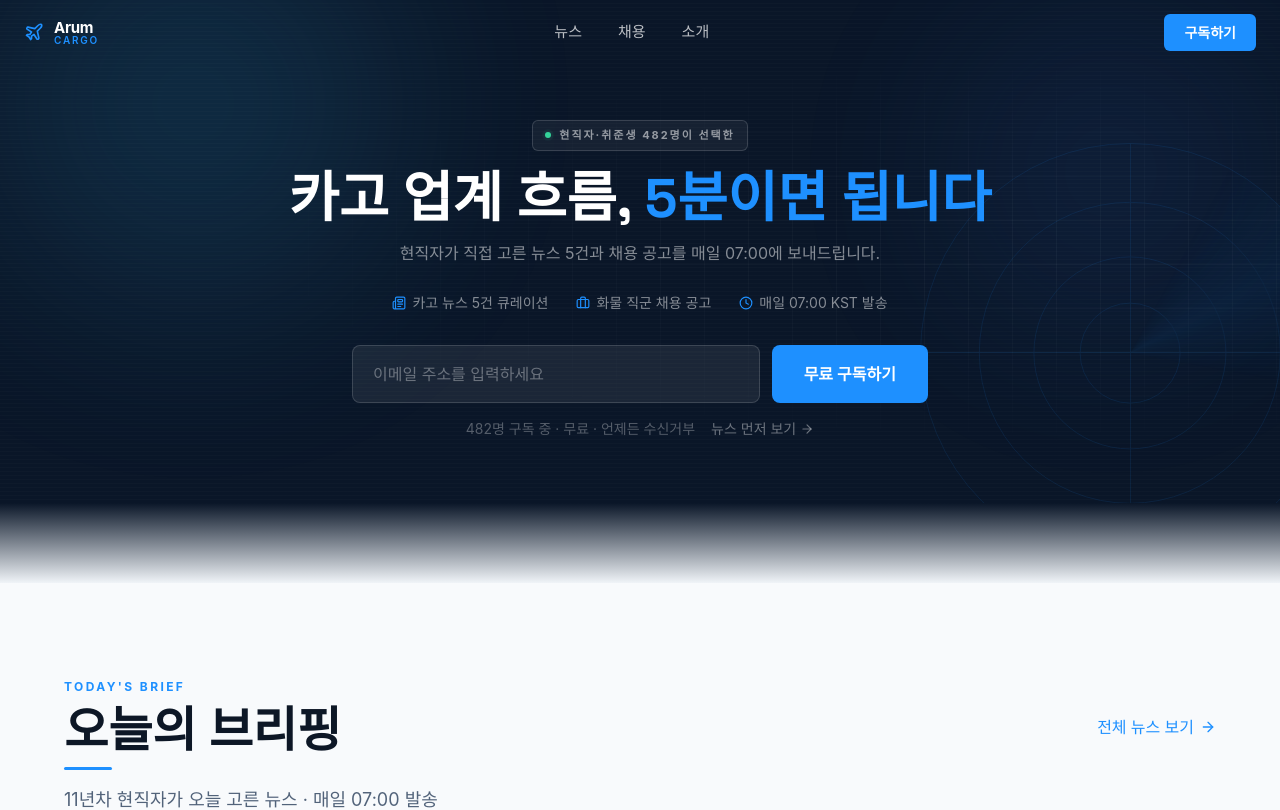
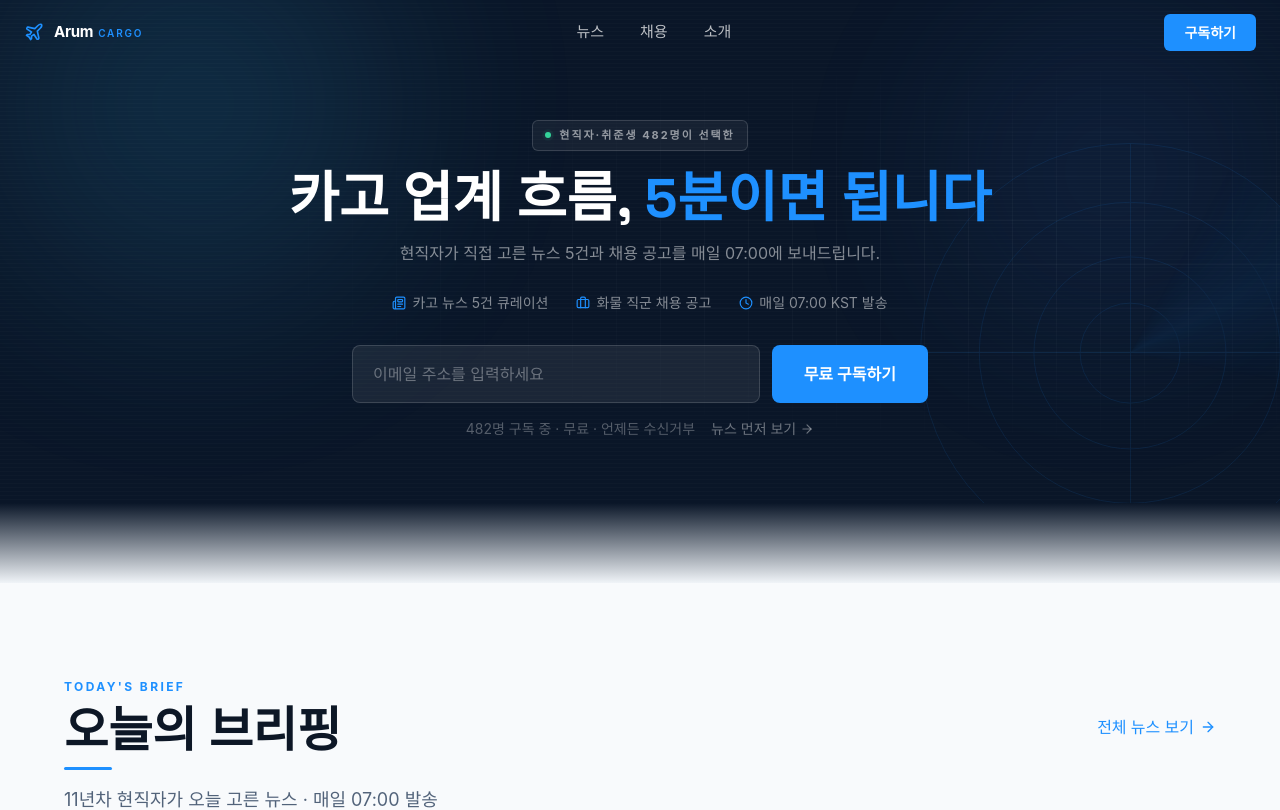
Before and after one commit to raion-log/arum-cargo-app, a Next.js app: page / in a window 1280 px wide. Shown: the top 810 px of the page. Built offline with nearby package versions, Linux system fonts and the light colour scheme.

Commit message:
fix(header): Arum Cargo 로고 한 줄로 변경

```diff
--- a/src/components/layout/site-header.tsx
+++ b/src/components/layout/site-header.tsx
@@ -39,9 +39,9 @@ export function SiteHeader() {
             {/* Logo */}
             <Link href="/" style={{ display: 'flex', alignItems: 'center', gap: 10, textDecoration: 'none', flexShrink: 0 }}>
               <Plane style={{ width: 20, height: 20, color: '#1E90FF' }} />
-              <div style={{ lineHeight: 1 }}>
-                <div style={{ fontSize: 15, fontWeight: 700, color: 'white', letterSpacing: '-0.02em' }}>Arum</div>
-                <div style={{ fontSize: 10, fontWeight: 600, color: '#1E90FF', letterSpacing: '0.18em', textTransform: 'uppercase' }}>Cargo</div>
+              <div style={{ display: 'flex', alignItems: 'baseline', gap: 5 }}>
+                <span style={{ fontSize: 15, fontWeight: 700, color: 'white', letterSpacing: '-0.02em' }}>Arum</span>
+                <span style={{ fontSize: 10, fontWeight: 600, color: '#1E90FF', letterSpacing: '0.18em', textTransform: 'uppercase' }}>Cargo</span>
               </div>
             </Link>
 
```
